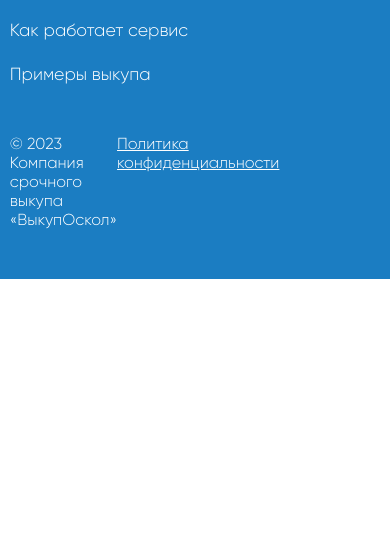
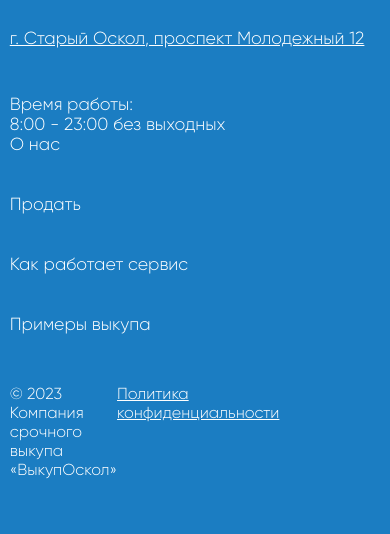
Before and after one commit to j3vvy/unash, a plain HTML site: page index.html in a window 390 px wide. Shown: the part 5223-5757 px from the top of the page. Before the commit the page ends 5502 px from the top, so only its background shows below. Drawn offline with nearby package versions, Linux system fonts and the light colour scheme.

Commit message:
Add files via upload

```diff
--- a/css/style.css
+++ b/css/style.css
@@ -106,9 +106,6 @@
     .logo{
         width: 20% !important;
     }
-    .hid{
-        display: none !important;
-    }
     .pop-form{
         flex-direction: column !important;
         height: 300px !important;
@@ -192,6 +189,12 @@
     .table-text-w{
         font-size: 16px !important;
     }
+    .footer-content{
+        height: 800px !important;
+    }
+    .footer-two{
+        height: 1000px !important;
+    }
 }
 @media screen and (max-width: 480px){
     .sell {
@@ -253,7 +256,7 @@
     .footer-one{
         flex-direction: column !important;
         justify-content: space-between !important;
-        height: 350px !important;
+        height: 600px !important;
         align-items: center !important;
     }
     .footer-one{
```
